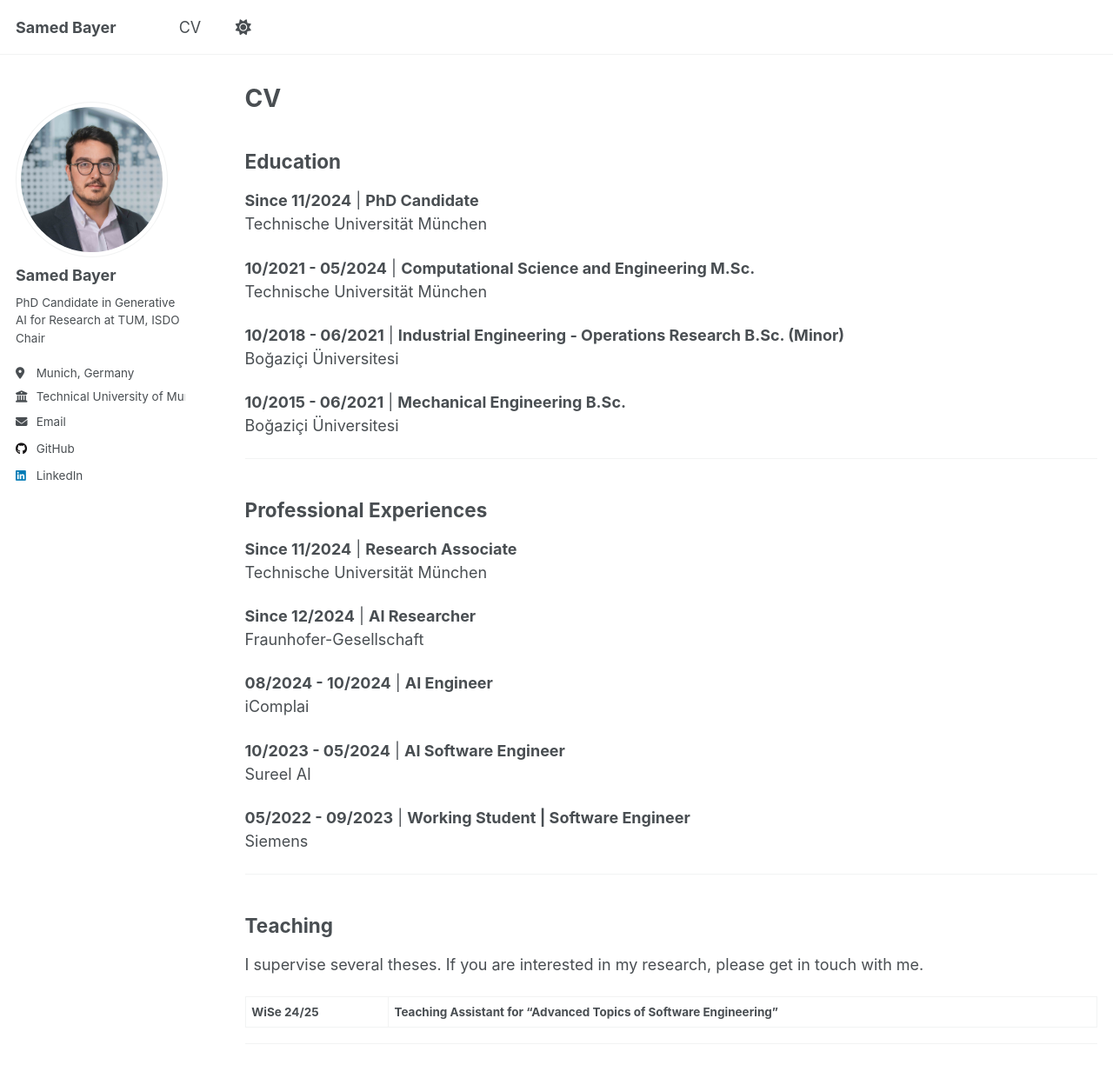
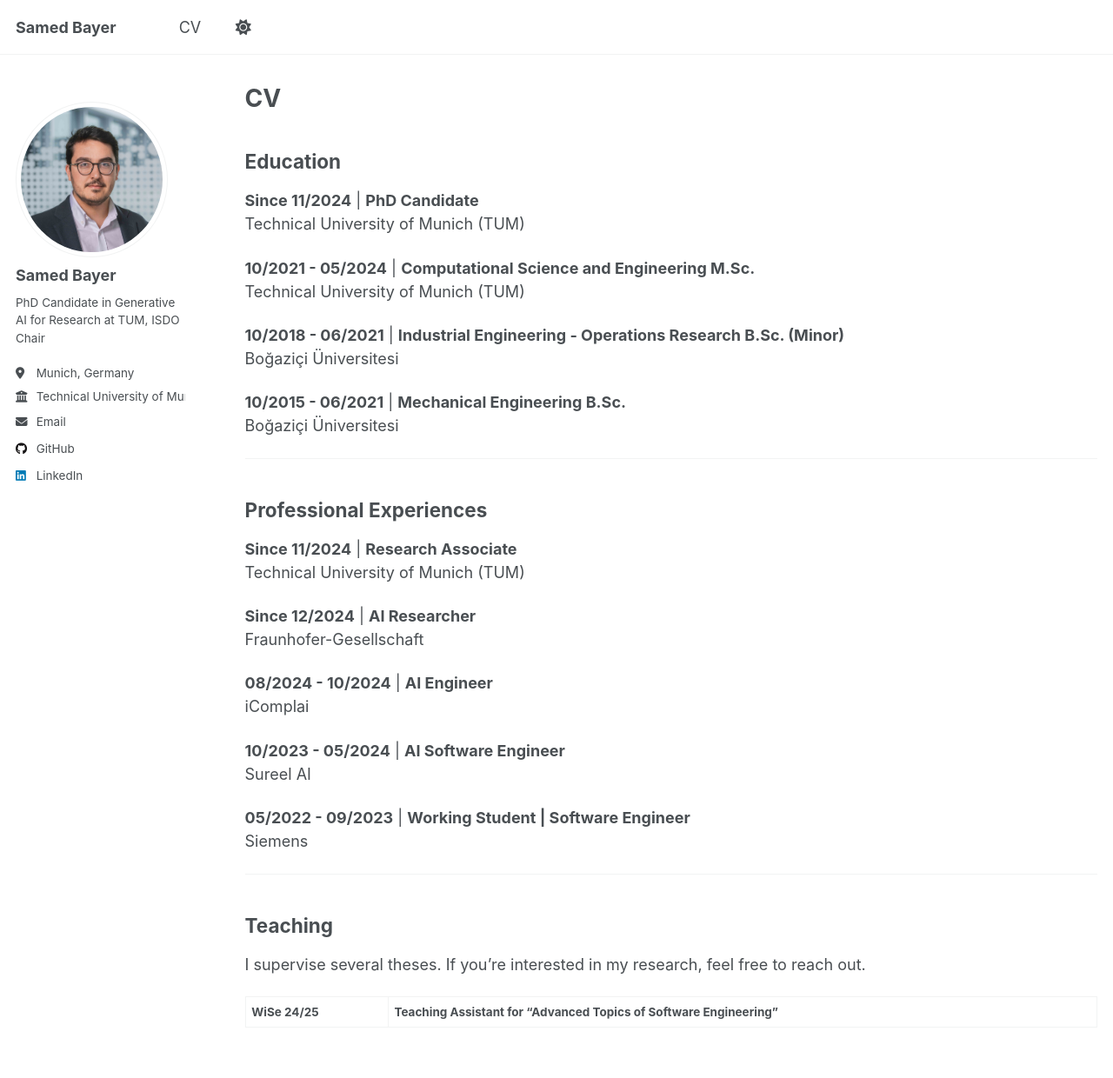
Before and after one commit to SamedBayer/SamedBayer.github.io, a Jekyll site: the page built from _pages/cv.md, in a window 1280 px wide and 1400 px high. Shown: the top 1240 px of the window at 87% size. Built offline with Jekyll 4.4.1, drawn with Linux system fonts in a browser that asks for light colours; a script that is not in the unit is left out.

Commit message:
Fix typo

```diff
--- a/_pages/cv.md
+++ b/_pages/cv.md
@@ -13,10 +13,10 @@ redirect_from:
 ## Education
 
 **Since 11/2024** | **PhD Candidate**
-Technische Universität München
+Technical University of Munich (TUM)
 
 **10/2021 - 05/2024** | **Computational Science and Engineering M.Sc.**
-Technische Universität München
+Technical University of Munich (TUM)
 
 **10/2018 - 06/2021** | **Industrial Engineering - Operations Research B.Sc. (Minor)**
 Boğaziçi Üniversitesi
@@ -29,7 +29,7 @@ Boğaziçi Üniversitesi
 ## Professional Experiences
 
 **Since 11/2024** | **Research Associate**
-Technische Universität München
+Technical University of Munich (TUM)
 
 **Since 12/2024** | **AI Researcher**
 Fraunhofer-Gesellschaft
@@ -47,11 +47,11 @@ Siemens
 
 ## Teaching
 
-I supervise several theses. If you are interested in my research, please get in touch with me.
+I supervise several theses. If you're interested in my research, feel free to reach out.
 
 **WiSe 24/25** | **Teaching Assistant for "Advanced Topics of Software Engineering"**
 
----
+<!-- --- -->
 
 <!-- ## Languages
 
```
Also changed, not shown: _pages/about.md (+3 -4 lines).
